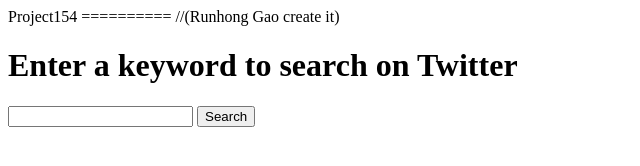
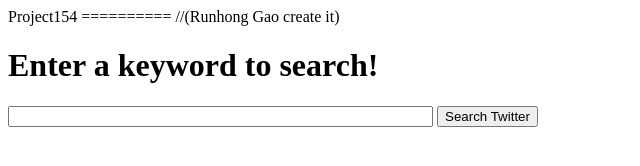
Before and after one commit to Infor154/Project154, a plain HTML site: page Index.html in a window 1280 px wide. Shown: the whole page, without its empty margins (0-640 px from the left). Drawn offline with Linux system fonts and the light colour scheme.

Commit message:
Update Index.html

```diff
--- a/Index.html
+++ b/Index.html
@@ -2,15 +2,20 @@ Project154
 ==========
 //(Runhong Gao create it)
 <html>
-  <head>
-  <title></title>
-  <meta http-equiv="content-type"content="text/html; charset=UTF-8">
-  </head>
-  <body>
-    <h1>Enter a keyword to search on Twitter</h1>
-    <form action="controller.php" method="POST">
-      <input type="text" name="keyword" size"50"/>
-      <input type="submit" name="Search" value="Search"/>
-    <form>
-  <body>
+	<head>
+		<title></title>
+		<meta http-equiv="Content-Type" content="text/html; charset=UTF-8">
+	</head>
+	<body>
+
+
+
+		<h1>Enter a keyword to search!</h1>
+		<form action="controller.php" method="POST">
+			<input type="text" name="keyword" size="50" value=''/>
+			<input type="submit" name="Search" value="Search Twitter"/>
+		</form>
+
+	</body>
+
 </html>
```
